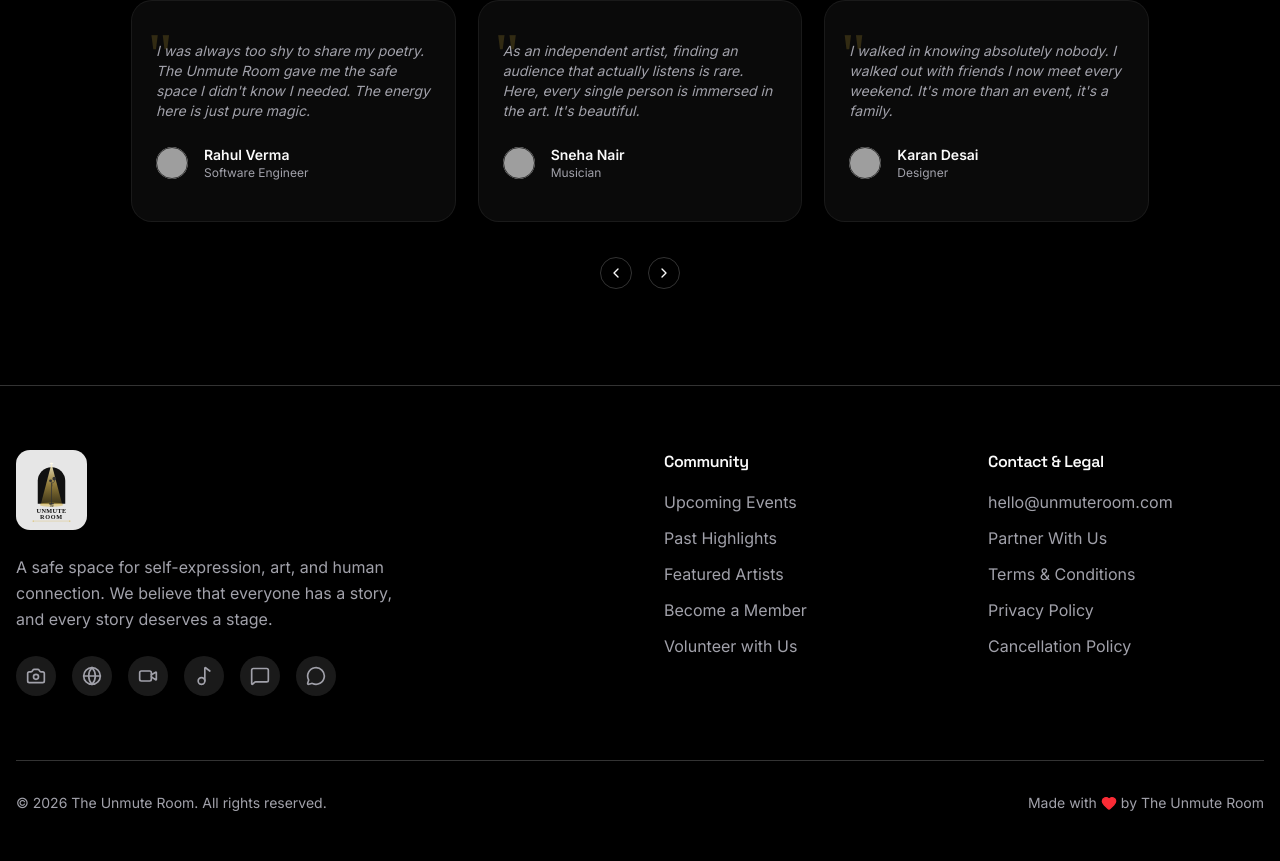
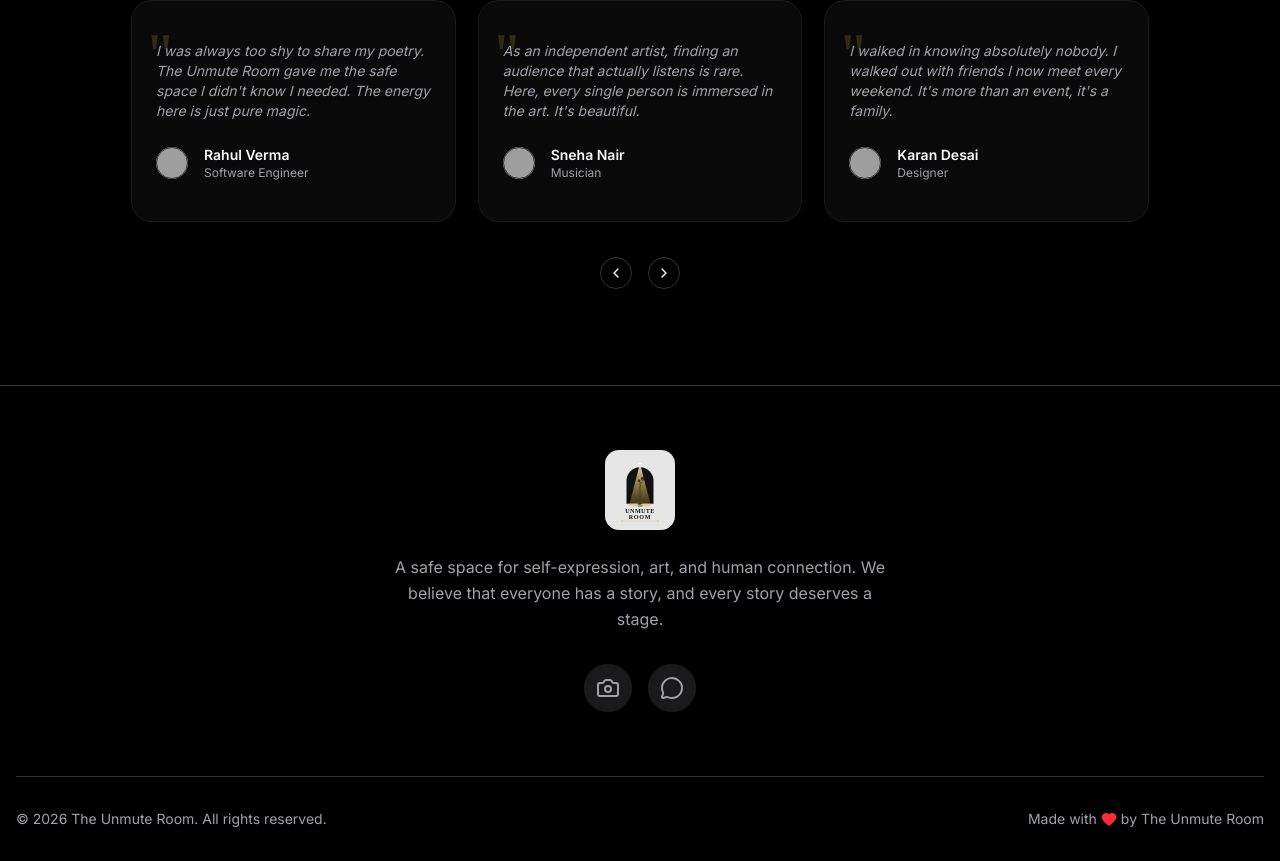
Before and after one commit to PranamManavUpagade/theunmuteroom, a Next.js app: page / in a window 1280 px wide. Shown: the part 3888-4749 px from the top of the page. Built offline with nearby package versions, Linux system fonts and the light colour scheme; grey boxes are pictures that could not be loaded.

Commit message:
Update footer and navbar to remove unused links

```diff
--- a/package.json
+++ b/package.json
@@ -16,10 +16,11 @@
     "clsx": "^2.1.1",
     "embla-carousel-react": "^8.6.0",
     "framer-motion": "^12.42.2",
+    "icons": "^1.0.0",
     "lucide-react": "^1.25.0",
     "next": "16.2.10",
     "next-themes": "^0.4.6",
-    "react": "19.2.4",
+    "react": "^19.2.4",
     "react-dom": "19.2.4",
     "react-hook-form": "^7.82.0",
     "shadcn": "^4.13.1",
--- a/src/components/Navbar.tsx
+++ b/src/components/Navbar.tsx
@@ -2,13 +2,11 @@
 
 import { useState, useEffect } from "react";
 import { useTheme } from "next-themes";
-import { Moon, Sun, Menu, X } from "lucide-react";
+import { Moon, Sun } from "lucide-react";
 import { Button } from "@/components/ui/button";
-import { motion, AnimatePresence } from "framer-motion";
 
 export function Navbar() {
   const [isScrolled, setIsScrolled] = useState(false);
-  const [isMobileMenuOpen, setIsMobileMenuOpen] = useState(false);
   const { theme, setTheme } = useTheme();
 
   useEffect(() => {
@@ -61,38 +59,9 @@ export function Navbar() {
               <Moon className="absolute h-5 w-5 rotate-90 scale-0 transition-all dark:rotate-0 dark:scale-100" />
               <span className="sr-only">Toggle theme</span>
             </Button>
-            <Button
-              variant="ghost"
-              size="icon"
-              onClick={() => setIsMobileMenuOpen(!isMobileMenuOpen)}
-            >
-              {isMobileMenuOpen ? <X className="h-6 w-6" /> : <Menu className="h-6 w-6" />}
-            </Button>
           </div>
         </div>
       </nav>
-
-      {/* Mobile Menu */}
-      <AnimatePresence>
-        {isMobileMenuOpen && (
-          <motion.div
-            initial={{ opacity: 0, y: -20 }}
-            animate={{ opacity: 1, y: 0 }}
-            exit={{ opacity: 0, y: -20 }}
-            className="fixed inset-0 z-40 bg-background/95 backdrop-blur-md pt-24 px-4 pb-8 flex flex-col md:hidden"
-          >
-            <div className="flex flex-col gap-6 text-2xl font-medium mt-8">
-              <a href="#" className="hover:text-primary transition-colors">About</a>
-              <a href="#" className="hover:text-primary transition-colors">Events</a>
-              <a href="#" className="hover:text-primary transition-colors">Community</a>
-              <a href="#" className="hover:text-primary transition-colors">FAQ</a>
-              <Button className="rounded-full bg-primary hover:bg-primary/90 text-white w-full h-14 mt-4 text-lg">
-                Join Us
-              </Button>
-            </div>
-          </motion.div>
-        )}
-      </AnimatePresence>
     </>
   );
 }
--- a/src/components/sections/Footer.tsx
+++ b/src/components/sections/Footer.tsx
@@ -1,57 +1,21 @@
-import { Heart, Music2, MessageCircle, MessageSquare, Camera, Globe, Video } from "lucide-react";
+import { Heart, MessageCircle, Camera } from "lucide-react";
 
 export function Footer() {
   return (
     <footer className="bg-background border-t border-border pt-16 pb-8">
       <div className="container mx-auto px-4">
-        <div className="grid grid-cols-1 md:grid-cols-4 gap-12 mb-16">
-          <div className="col-span-1 md:col-span-2">
+        <div className="flex flex-col items-center text-center mb-16">
           <img src="/logo.svg" alt="The Unmute Room Logo" className="h-20 w-auto object-contain bg-white/90 p-2 rounded-md mb-6" />
-            <p className="text-muted-foreground max-w-sm mb-6 leading-relaxed">
+          <p className="text-muted-foreground max-w-lg mb-8 leading-relaxed text-center">
             A safe space for self-expression, art, and human connection. We believe that everyone has a story, and every story deserves a stage.
           </p>
           <div className="flex gap-4">
-              <a href="#" className="w-10 h-10 rounded-full bg-muted flex items-center justify-center text-muted-foreground hover:bg-primary hover:text-white transition-all">
-                <Camera className="w-5 h-5" />
+            <a href="#" className="w-12 h-12 rounded-full bg-muted flex items-center justify-center text-muted-foreground hover:bg-primary hover:text-white transition-all">
+              <Camera className="w-6 h-6" />
             </a>
-              <a href="#" className="w-10 h-10 rounded-full bg-muted flex items-center justify-center text-muted-foreground hover:bg-blue-600 hover:text-white transition-all">
-                <Globe className="w-5 h-5" />
+            <a href="https://chat.whatsapp.com/IMNB7lMxxRK9rBBIPQNR4Q" className="w-12 h-12 rounded-full bg-muted flex items-center justify-center text-muted-foreground hover:bg-green-600 hover:text-white transition-all">
+              <MessageCircle className="w-6 h-6" />
             </a>
-              <a href="#" className="w-10 h-10 rounded-full bg-muted flex items-center justify-center text-muted-foreground hover:bg-red-600 hover:text-white transition-all">
-                <Video className="w-5 h-5" />
-              </a>
-              <a href="#" className="w-10 h-10 rounded-full bg-muted flex items-center justify-center text-muted-foreground hover:bg-green-500 hover:text-white transition-all">
-                <Music2 className="w-5 h-5" />
-              </a>
-              <a href="#" className="w-10 h-10 rounded-full bg-muted flex items-center justify-center text-muted-foreground hover:bg-[#5865F2] hover:text-white transition-all">
-                <MessageSquare className="w-5 h-5" />
-              </a>
-              <a href="#" className="w-10 h-10 rounded-full bg-muted flex items-center justify-center text-muted-foreground hover:bg-green-600 hover:text-white transition-all">
-                <MessageCircle className="w-5 h-5" />
-              </a>
-            </div>
-          </div>
-
-          <div>
-            <h4 className="font-semibold mb-4 text-foreground">Community</h4>
-            <ul className="space-y-3">
-              <li><a href="#" className="text-muted-foreground hover:text-primary transition-colors">Upcoming Events</a></li>
-              <li><a href="#" className="text-muted-foreground hover:text-primary transition-colors">Past Highlights</a></li>
-              <li><a href="#" className="text-muted-foreground hover:text-primary transition-colors">Featured Artists</a></li>
-              <li><a href="#" className="text-muted-foreground hover:text-primary transition-colors">Become a Member</a></li>
-              <li><a href="#" className="text-muted-foreground hover:text-primary transition-colors">Volunteer with Us</a></li>
-            </ul>
-          </div>
-
-          <div>
-            <h4 className="font-semibold mb-4 text-foreground">Contact & Legal</h4>
-            <ul className="space-y-3">
-              <li><a href="mailto:hello@unmuteroom.com" className="text-muted-foreground hover:text-primary transition-colors">hello@unmuteroom.com</a></li>
-              <li><a href="#" className="text-muted-foreground hover:text-primary transition-colors">Partner With Us</a></li>
-              <li><a href="#" className="text-muted-foreground hover:text-primary transition-colors">Terms & Conditions</a></li>
-              <li><a href="#" className="text-muted-foreground hover:text-primary transition-colors">Privacy Policy</a></li>
-              <li><a href="#" className="text-muted-foreground hover:text-primary transition-colors">Cancellation Policy</a></li>
-            </ul>
           </div>
         </div>
 
```
Also changed, not shown: 1 other file (tests, documents, lock files or other folders). Lines whose indentation alone changed are shown as unchanged.
